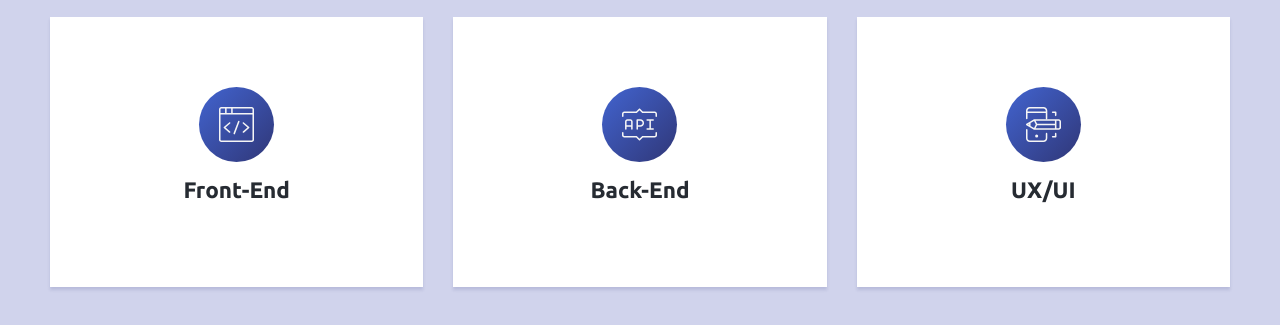
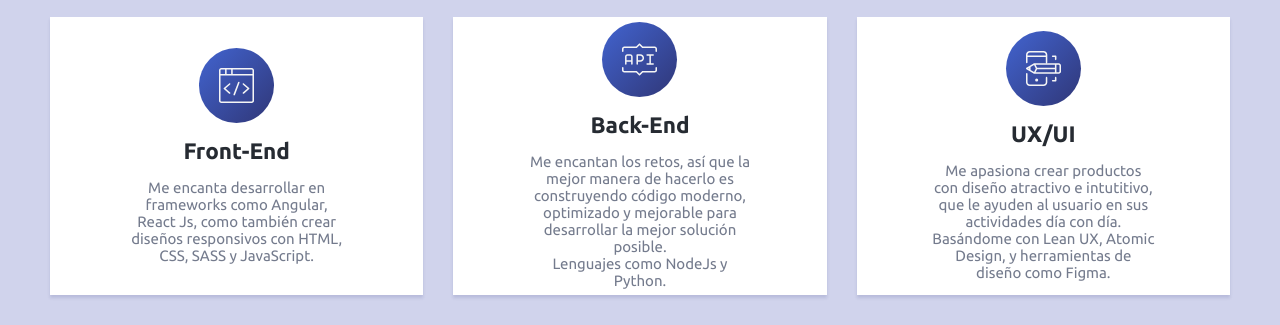
Before and after one commit to joaquinhmtz/joaquinhmtz.github.io, a website: page index.html in a window 1280 px wide. Shown: the part 680-1005 px from the top of the page. Drawn offline with Linux system fonts and the light colour scheme; a web font is replaced by a local one.

```diff
--- a/assets/css/core/main.css
+++ b/assets/css/core/main.css
@@ -131,7 +131,7 @@
 .container-hability {
     background-color: white;
     width: 100%;
-    height: 18rem;
+    height: 18.5rem;
     box-shadow: rgba(48, 55, 120, 0.15) 0px 3px 3px 0px;
     padding: 2rem;
     display: flex;
@@ -142,6 +142,11 @@
 
 .container-hability h4 {
     padding: 15px 0;
+}
+
+.container-hability p {
+    padding: 0 3rem;
+    text-align: center;
 }
 
 .icon-hability {
--- a/index.html
+++ b/index.html
@@ -64,18 +64,23 @@
                     <img src="./assets/img/codificacion.svg" alt="Front-End">
                 </div>
                 <h4>Front-End</h4>
+                <p>Me encanta desarrollar en frameworks como Angular, React Js, como también crear diseños responsivos con HTML, CSS, SASS y JavaScript.</p>
             </div>
             <div class="container-hability">
                 <div class="icon-hability">
                     <img src="./assets/img/api.svg" alt="Back-End">
                 </div>
                 <h4>Back-End</h4>
+                <p>Me encantan los retos, así que la mejor manera de hacerlo es construyendo código moderno, optimizado y mejorable para desarrollar la mejor solución posible. <br>
+                Lenguajes como NodeJs y Python.</p>
             </div>
             <div class="container-hability">
                 <div class="icon-hability">
                     <img src="./assets/img/smartphone.svg" alt="UX/UI">
                 </div>
                 <h4>UX/UI</h4>
+                <p>Me apasiona crear productos con diseño atractivo e intutitivo, que le ayuden al usuario en sus actividades día con día. <br>
+                Basándome con Lean UX, Atomic Design, y herramientas de diseño como Figma. </p>
             </div>
         </div>
     </section>
```
